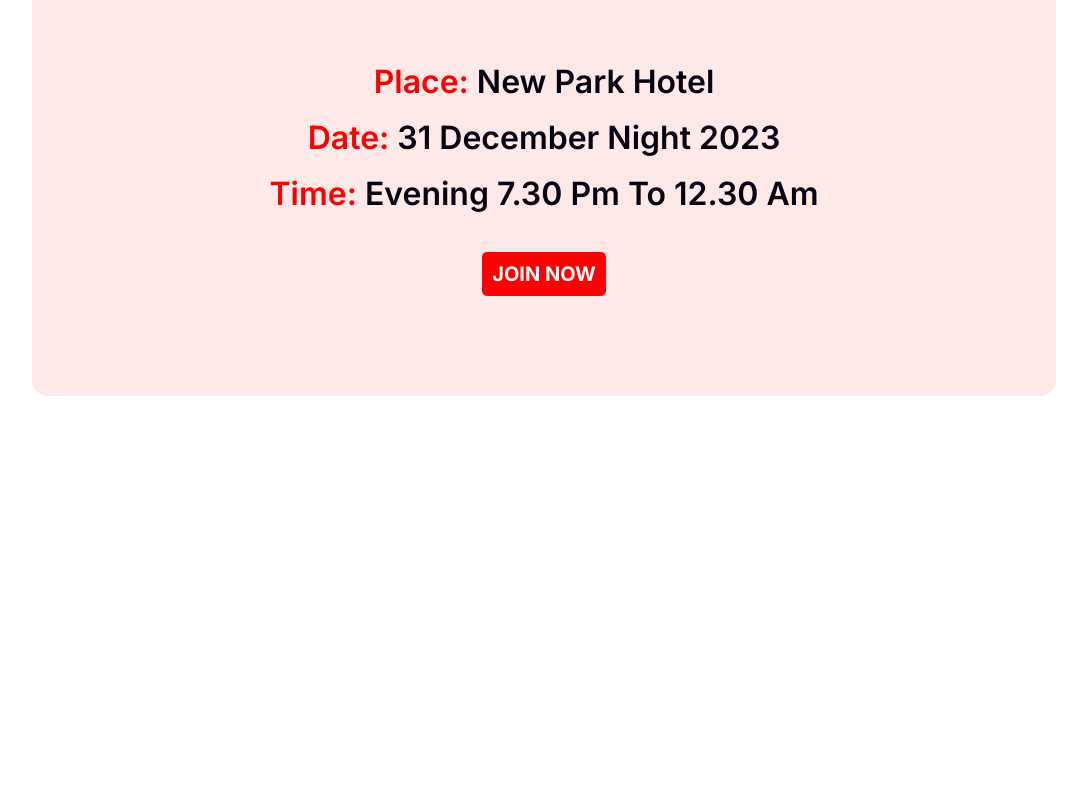
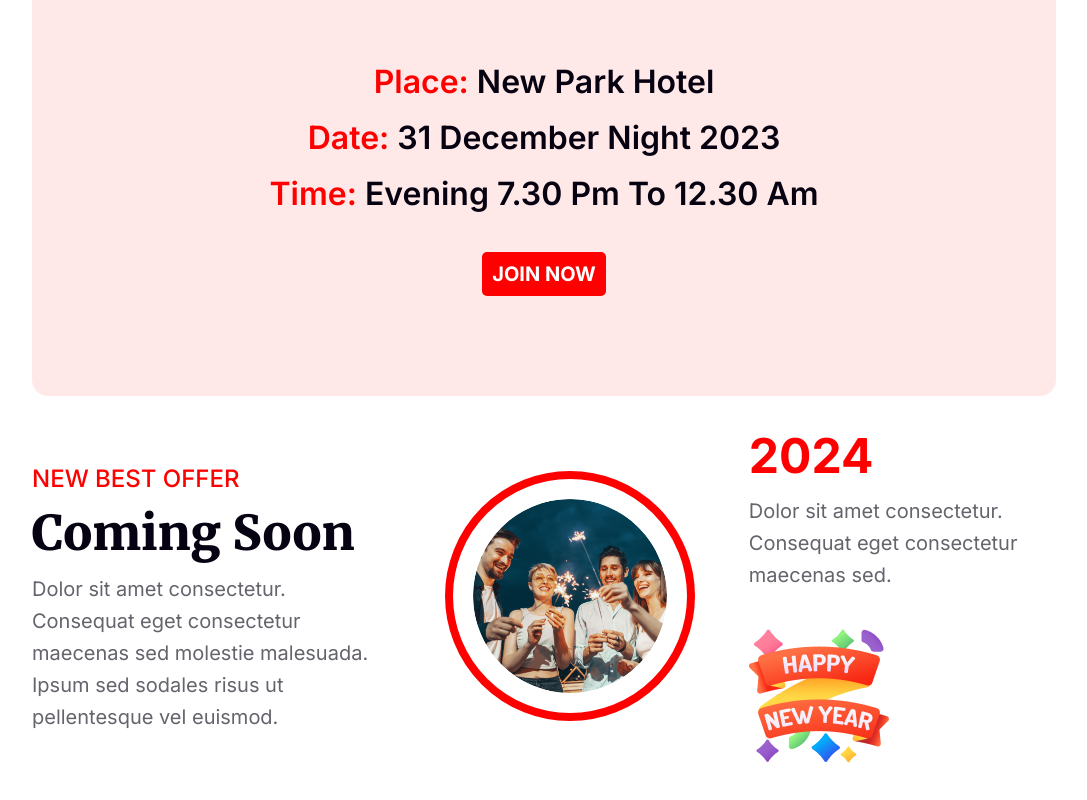
Before and after one commit to faysalahmed93/New-Year-New, a plain HTML site: page index.html in a window 1280 px wide. Shown: the part 1899-2699 px from the top of the page, without its empty margins (96-1183 px from the left). Before the commit the page ends 2325 px from the top, so only its background shows below. Drawn offline with Linux system fonts and the light colour scheme.

Commit message:
new -offer has been added

```diff
--- a/css/style.css
+++ b/css/style.css
@@ -133,5 +133,65 @@
   border-radius: 5px;
   margin-top: 30px;
 }
+/* new-offer */
+.new-offer {
+  display: flex;
+  justify-content: space-between;
+  align-items: center;
+}
+.coming-soon {
+  width: 35%;
+}
+.coming-soon h4 {
+  color: #f00;
+  font-family: Inter;
+  font-size: 24px;
+  font-weight: 500;
+}
+.coming-soon h2 {
+  color: #070211;
+  font-family: Merriweather;
+  font-size: 48px;
+  font-weight: 900;
+  text-transform: capitalize;
+  margin: 10px 0;
+}
+.coming-soon p {
+  color: #66636c;
+  font-family: Inter;
+  font-size: 20px;
+  font-weight: 400;
+  line-height: 32px;
+}
+.circle-image {
+}
+.circle-image img {
+  width: 250px;
+  height: 250px;
+  border-radius: 50%;
+  border: 8px solid #f00;
+  align-items: center;
+  padding: 20px;
+}
+
+.new-year {
+  width: 30%;
+}
+.new-year h2 {
+  color: #f00;
+  font-family: Inter;
+  font-size: 48px;
+  font-weight: 700;
+}
+.new-year p {
+  color: #66636c;
+  font-family: Inter;
+  font-size: 20px;
+  font-weight: 400;
+  line-height: 32px;
+  margin: 10px 0 35px 0;
+}
+.new-year img {
+}
 /* font-family: 'Inter', sans-serif;
 font-family: 'Merriweather', serif; */
--- a/index.html
+++ b/index.html
@@ -56,6 +56,25 @@
 <p><span class="same-color">Time: </span>Evening 7.30 pm to 12.30 am</p>
   <button>Join Now</button>
 </section>
+<!-- new-offer-section -->
+<section class="wrap">
+  <div class="new-offer">
+    <div class="coming-soon">
+      <h4>NEW BEST OFFER</h4>
+      <h2>Coming Soon</h2>
+      <p>Dolor sit amet consectetur. Consequat eget consectetur maecenas sed molestie malesuada. Ipsum sed sodales risus ut pellentesque vel euismod. </p>
+    </div>
+    <div class="circle-image">
+    <img src="images/Ellipse 1.png" alt="">
+    </div>
+    <div class="new-year">
+      <h2>2024</h2>
+      <p>Dolor sit amet consectetur. Consequat eget consectetur maecenas sed.</p>
+      <img src="images/Group 96.png" alt="Happy New Year">
+    </div>
+  </div>
+
+</section>
 
     </main>
     <footer></footer>
```
